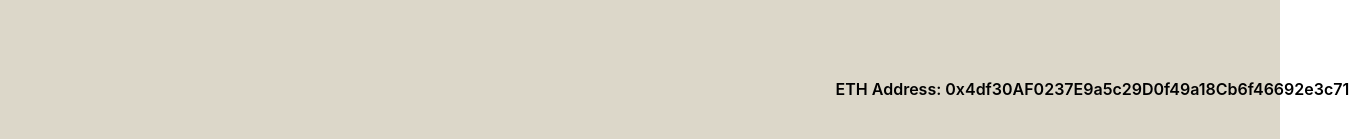
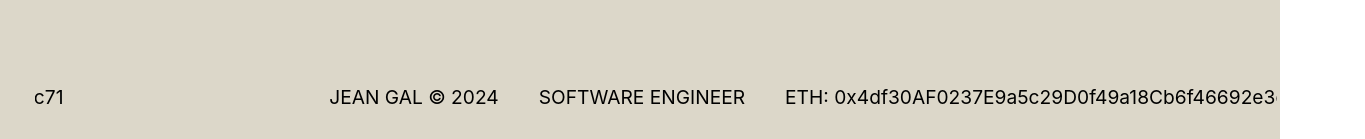
Before and after one commit to Mariussgal/marius_portfolio_website, a Next.js app: page / in a window 1280 px wide. Shown: the part 658-797 px from the top of the page, 1365 px wide, since content can reach past the window. Built offline with nearby package versions, Linux system fonts and the light colour scheme.

Commit message:
changed bottom bar of home section with eth address

```diff
--- a/pages/index.tsx
+++ b/pages/index.tsx
@@ -1,7 +1,7 @@
-import { Box, Flex, Image, Tooltip, Button, useToast } from '@chakra-ui/react';
-import { motion } from 'framer-motion';
 import type { NextPage } from 'next';
+import Marquee from "react-fast-marquee";
 import { useState } from 'react';
+import { Box, Flex, Image, Text, Tooltip, useMediaQuery } from '@chakra-ui/react';
 
 const Home: NextPage = () => {
 
@@ -14,6 +14,7 @@ const Home: NextPage = () => {
   };
 
   const address = '0x4df30AF0237E9a5c29D0f49a18Cb6f46692e3c71';
+  const [isLargerThan900] = useMediaQuery("(max-width: 900px)");
 
   return (
     <Flex flexDirection="column" height="90vh" width="100%" color="black">
@@ -35,20 +36,26 @@ const Home: NextPage = () => {
           <p>Working as a freelancer, get in touch with me to collaborate!</p>
         </Flex>
       </Flex>
-      <Flex height="10%" width="100%">
-        <motion.div
-          initial={{ x: '-2vw' }}
-          animate={{ x: '100vw' }}
-          transition={{ repeat: Infinity, duration: 12 }}
-          style={{ marginLeft: 0 }}
-        >
-          <Tooltip label="Address copied" m={0} isOpen={isOpen} >
-            <Button color="black" bg="transparent" onClick={handleClick}>{"ETH Address: " + address}</Button>
-          </Tooltip>
-        </motion.div>
-      </Flex>
-    </Flex >
+      <Box position="absolute" bottom="20px" display="flex" justifyContent="center" width="100%" backgroundColor="transparent">
+        <Box display="flex" flexDirection="row" alignItems="center" width={isLargerThan900 ? "95%" : "97%"} height="auto" backgroundColor="transparent" border="var(--border-size-std) solid var(--primary)" borderRadius="10px">
+          <Marquee direction="right" speed={50} gradient={false} pauseOnHover={true}>
+            <Text fontSize={isLargerThan900 ? "1em" : "1.2em"} margin="10px 20px" color="var(--primary)" transition="all .15s linear" _hover={{ color: "var(--accent)" }}>
+              JEAN GAL &copy; {new Date().getFullYear()}
+            </Text>
+            <Text fontSize={isLargerThan900 ? "1em" : "1.2em"} margin="10px 20px" color="var(--primary)" transition="all .15s linear" _hover={{ color: "var(--accent)" }}>
+              SOFTWARE ENGINEER
+            </Text>
+            <Tooltip label="Address copied" m={0} isOpen={isOpen} >
+              <Text fontSize={isLargerThan900 ? "1em" : "1.2em"} margin="10px 20px" color="var(--primary)" transition="all .15s linear" _hover={{ color: "var(--accent)" }} onClick={handleClick}>
+                {"ETH: " + address}
+              </Text>
+            </Tooltip>
+          </Marquee>
+        </Box>
+      </Box>
+    </Flex>
   );
 };
 
+
 export default Home;
```
